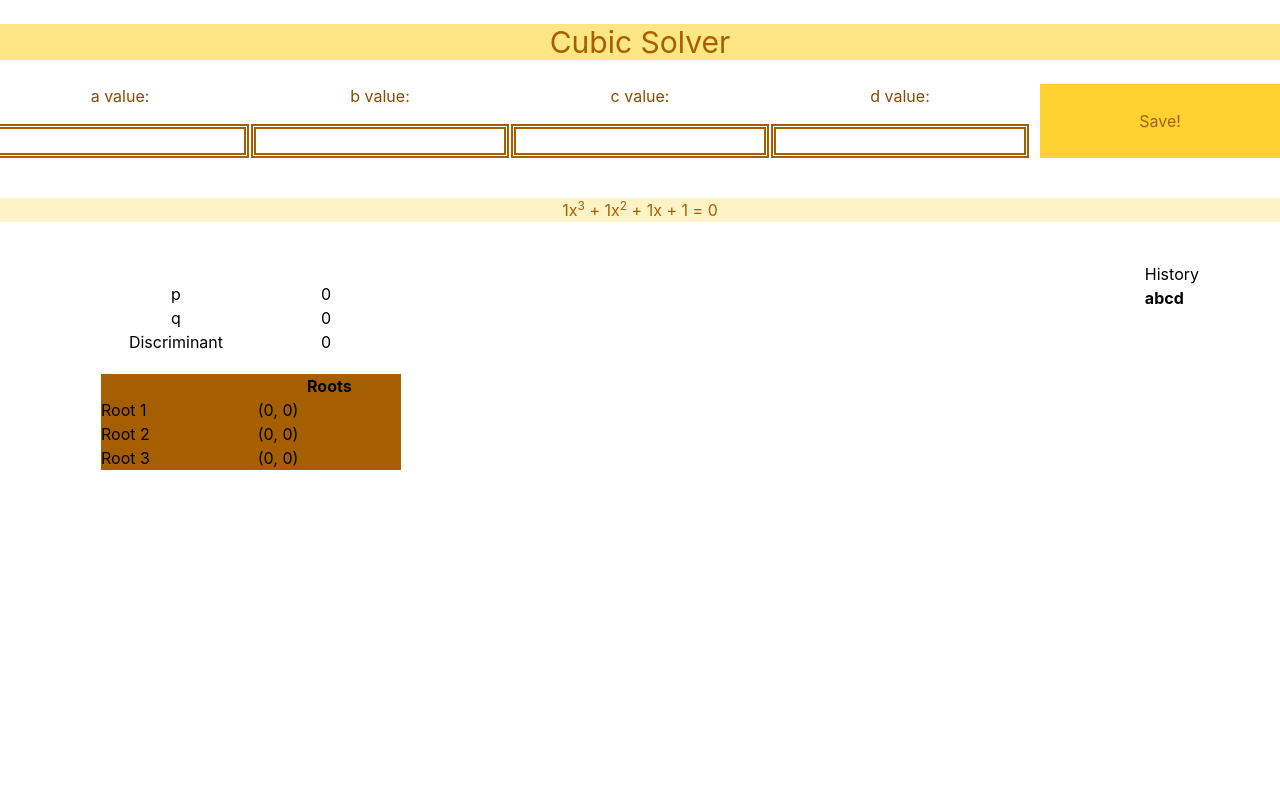
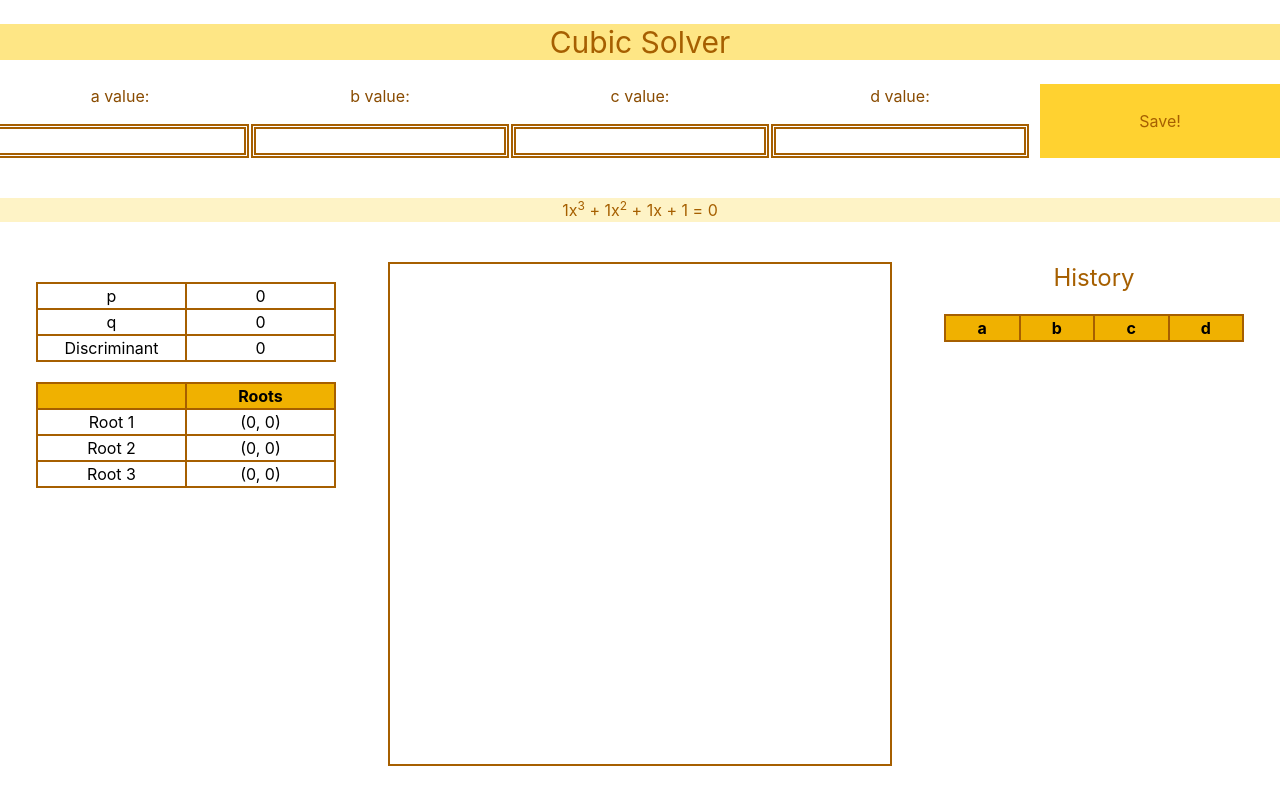
Before and after one commit to FHuaTDSB/assign3-4u, a React (Vite) app: page / in a window 1280 px wide. Built offline with nearby package versions, Linux system fonts and the light colour scheme.

Commit message:
Finished CSS

```diff
--- a/src/components/CubicGraph.tsx
+++ b/src/components/CubicGraph.tsx
@@ -1,3 +1,9 @@
 export const CubicGraph = () => {
-  return <canvas id="graph" width="400" height="400"></canvas>;
+  return (
+    <canvas
+      className="border-2 border-yellow-700"
+      width="500"
+      height="500"
+    ></canvas>
+  );
 };
--- a/src/components/CubicHistory.tsx
+++ b/src/components/CubicHistory.tsx
@@ -1,13 +1,23 @@
 export const CubicHistory = () => {
-    return <div>
-    <h2>History</h2>
-    <table id="solutions">
+  return (
+    <div>
+      <h2 className="justify-self-center text-yellow-700 text-2xl">History</h2>
+      <table className="m-5 w-75">
         <tr>
-          <th className="table-subtitle">a</th>
-          <th>b</th>
-          <th>c</th>
-          <th>d</th>
+          <th className="w-1/4 bg-yellow-500 text-center border-2 border-yellow-700">
+            a
+          </th>
+          <th className="w-1/4 bg-yellow-500 text-center border-2 border-yellow-700">
+            b
+          </th>
+          <th className="w-1/4 bg-yellow-500 text-center border-2 border-yellow-700">
+            c
+          </th>
+          <th className="w-1/4 bg-yellow-500 text-center border-2 border-yellow-700">
+            d
+          </th>
         </tr>
       </table>
     </div>
-  }
+  );
+};
--- a/src/components/CubicInput.tsx
+++ b/src/components/CubicInput.tsx
@@ -4,24 +4,47 @@ export const CubicInput = () => {
       <h1 className="justify-self-center text-yellow-700 m-6 bg-amber-200 w-full text-center text-3xl">
         Cubic Solver
       </h1>
-      <form className="form-container grid grid-cols-5 gap-x-5 justify-self-center" id="cubic">
+      <form
+        className="form-container grid grid-cols-5 gap-x-5 justify-self-center"
+        id="cubic"
+      >
         <div className="flex flex-col items-center">
           <label className="text-yellow-800 mb-4">a value:</label>
-          <input type="number" className="border-5 border-yellow-700 border-double" required />
+          <input
+            type="number"
+            className="border-5 border-yellow-700 border-double"
+            required
+          />
         </div>
         <div className="flex flex-col items-center">
           <label className="text-yellow-800 mb-4">b value:</label>
-          <input type="number" className="border-5 border-yellow-700 border-double" required />
+          <input
+            type="number"
+            className="border-5 border-yellow-700 border-double"
+            required
+          />
         </div>
         <div className="flex flex-col items-center">
           <label className="text-yellow-800 mb-4">c value:</label>
-          <input type="number" className="border-5 border-yellow-700 border-double" required />
+          <input
+            type="number"
+            className="border-5 border-yellow-700 border-double"
+            required
+          />
         </div>
         <div className="flex flex-col items-center">
           <label className="text-yellow-800 mb-4">d value:</label>
-          <input type="number" className="border-5 border-yellow-700 border-double" required />
+          <input
+            type="number"
+            className="border-5 border-yellow-700 border-double"
+            required
+          />
         </div>
-        <input type="submit" value="Save!" className="form-submit text-yellow-700 bg-amber-300" />
+        <input
+          type="submit"
+          value="Save!"
+          className="form-submit text-yellow-700 bg-amber-300 transition hover:text-white hover:bg-amber-400 active:text-white active:bg-yellow-700"
+        />
       </form>
     </>
   );
--- a/src/components/CubicTable.tsx
+++ b/src/components/CubicTable.tsx
@@ -1,36 +1,52 @@
 export const CubicTable = () => {
   return (
     <div>
-      <table className="bg-yellow-700 m-5 w-75">
+      <table className="m-5 w-75">
         <tr>
-          <td className="w-1/2 bg-white text-center">p</td>
-          <td className=" bg-white text-center">0</td>
+          <td className="w-1/2 bg-white text-center border-2 border-yellow-700">
+            p
+          </td>
+          <td className="bg-white text-center border-2 border-yellow-700">0</td>
         </tr>
         <tr>
-          <td className=" bg-white text-center">q</td>
-          <td className=" bg-white text-center">0</td>
+          <td className="bg-white text-center border-2 border-yellow-700">q</td>
+          <td className="bg-white text-center border-2 border-yellow-700">0</td>
         </tr>
         <tr>
-          <td className=" bg-white text-center">Discriminant</td>
-          <td className=" bg-white text-center">0</td>
+          <td className="bg-white text-center border-2 border-yellow-700">
+            Discriminant
+          </td>
+          <td className="bg-white text-center border-2 border-yellow-700">0</td>
         </tr>
       </table>
-      <table className="bg-yellow-700 m-5 w-75">
+      <table className="m-5 w-75">
         <tr>
-          <th className="table-subtitle"></th>
-          <th>Roots</th>
+          <th className="w-1/2 bg-yellow-500 text-center border-2 border-yellow-700"></th>
+          <th className="bg-yellow-500 border-2 border-yellow-700">Roots</th>
         </tr>
         <tr>
-          <td className="table-subtitle">Root 1</td>
-          <td className="table-value">(0, 0)</td>
+          <td className="bg-white text-center border-2 border-yellow-700">
+            Root 1
+          </td>
+          <td className="bg-white text-center border-2 border-yellow-700">
+            (0, 0)
+          </td>
         </tr>
         <tr>
-          <td className="table-subtitle">Root 2</td>
-          <td className="table-value">(0, 0)</td>
+          <td className="bg-white text-center border-2 border-yellow-700">
+            Root 2
+          </td>
+          <td className="bg-white text-center border-2 border-yellow-700">
+            (0, 0)
+          </td>
         </tr>
         <tr>
-          <td className="table-subtitle">Root 3</td>
-          <td className="table-value">(0, 0)</td>
+          <td className="bg-white text-center border-2 border-yellow-700">
+            Root 3
+          </td>
+          <td className="bg-white text-center border-2 border-yellow-700">
+            (0, 0)
+          </td>
         </tr>
       </table>
     </div>
```
